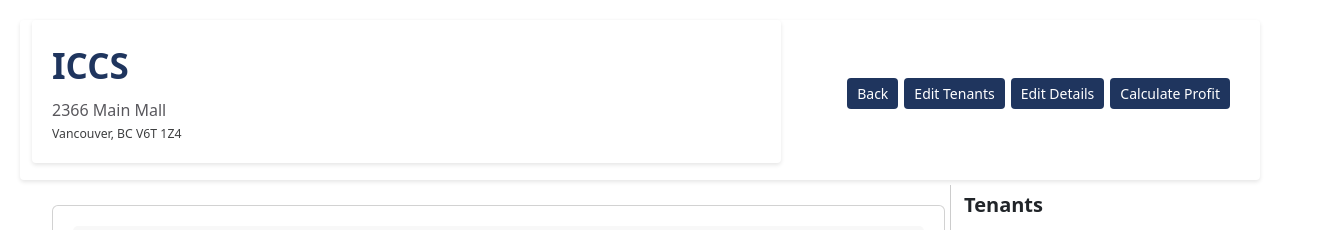
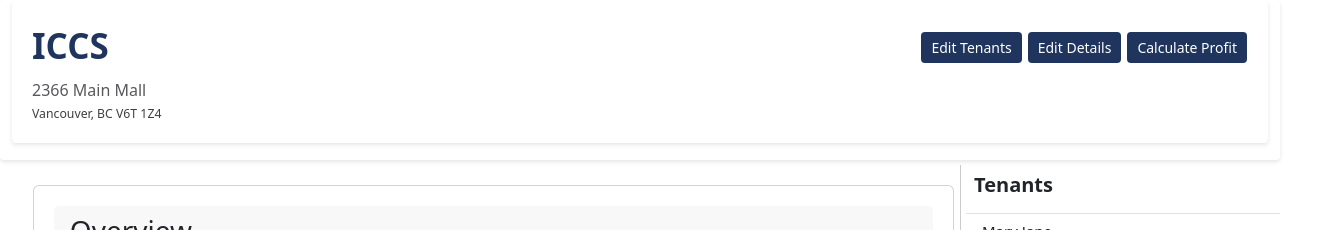
Before and after one commit to ryanzhxu/estate-flow, a React (Create React App) app in the folder frontend/: page /property in a window 1280 px wide. Both pictures are taken after typing "name@example.com", "Sample123" into the empty fields and a click on the button "Log in". Shown: the top 230 px of the page, 1318 px wide, since content can reach past the window. Built offline with nearby package versions, Linux system fonts and the light colour scheme.

Commit message:
EF-33: Reverted css changes for Property Home Page

```diff
--- a/frontend/src/components/propertyhome/PropertyDetailCard.css
+++ b/frontend/src/components/propertyhome/PropertyDetailCard.css
@@ -3,7 +3,6 @@
     padding: 20px;
     border-radius: 4px;
     box-shadow: 0 2px 4px rgba(0, 0, 0, 0.1);
-    padding-right: 600px;
 }
 
 .property-card .property-address {
--- a/frontend/src/components/propertyhome/PropertyDetailCard.js
+++ b/frontend/src/components/propertyhome/PropertyDetailCard.js
@@ -1,5 +1,6 @@
+import React from "react";
 import "./PropertyDetailCard.css";
-function PropertyDetailCard({id, name, address}) {
+function PropertyDetailCard({ id, name, address }) {
     return (
         <div className="property-card">
             <div className="property-detail">
--- a/frontend/src/components/propertyhome/PropertyHome.css
+++ b/frontend/src/components/propertyhome/PropertyHome.css
@@ -43,11 +43,15 @@
   position: absolute;
   top: 4%;
   right: -3%;
+
 }
 
 .property-actions {
-  align-self: center;
-  padding: 15px;
+  display: flex;
+  /*border: 1px solid #ccc;*/
+  /*padding: 15px;*/
+  /*border-radius: 5px;*/
+  width: fit-content;
 }
 
 .property-action {
@@ -74,7 +78,3 @@
   border-left: 1px solid #ccc;
   padding-left: 5px;
 }
-
-.home-container {
-    margin: 20px;
-}
--- a/frontend/src/components/propertyhome/PropertyHome.js
+++ b/frontend/src/components/propertyhome/PropertyHome.js
@@ -4,22 +4,18 @@ import PropertyPhotoGallery from "./PropertyPhotoGallery";
 import "./PropertyHome.css";
 import TenantView from "./TenantView";
 import React from "react";
-import { Link } from "react-router-dom";
+
 
 function PropertyHome({ property }) {
   return (
     <div className="home-container">
-      <div className="property-card" id="property-home-header">
-        <div className='property-page-top-section'>
-          <PropertyDetailCard
-            address={property.address}
-            id={property.id}
-            name={property.name}
-          />
+      <div
+        className="property-card"
+        id="property-home-header"
+      >
+        <PropertyDetailCard address={property.address} id={property.id} name={property.name} />
+        <div className="property-actions-container">
           <div className="property-actions">
-            <Link to="/">
-              <button className='property-action'>Back</button>
-            </Link>
             <button className="property-action">Edit Tenants</button>
             <button className="property-action">Edit Details</button>
             <button className="property-action">Calculate Profit</button>
@@ -40,7 +36,7 @@ function PropertyHome({ property }) {
         </div>
       </div>
     </div>
-  );
+  )
 }
 
 export default PropertyHome;
--- a/frontend/src/components/propertyhome/PropertyOverview.css
+++ b/frontend/src/components/propertyhome/PropertyOverview.css
@@ -36,8 +36,3 @@
     padding-top: 0.5rem !important;
     padding-bottom: 0.5rem !important;
 }
-
-.property-page-top-section {
-    display: flex;
-    justify-content: space-between;
-}
```
Also changed, not shown: frontend/src/components/propertyhome/PropertyPhotoGallery.js (+6 -5 lines), frontend/src/components/propertyhome/PropertyOverview.js (line endings or trailing spaces), frontend/src/components/propertyhome/PropertyPhotoGallery.css (line endings or trailing spaces). Lines whose indentation alone changed are shown as unchanged.
